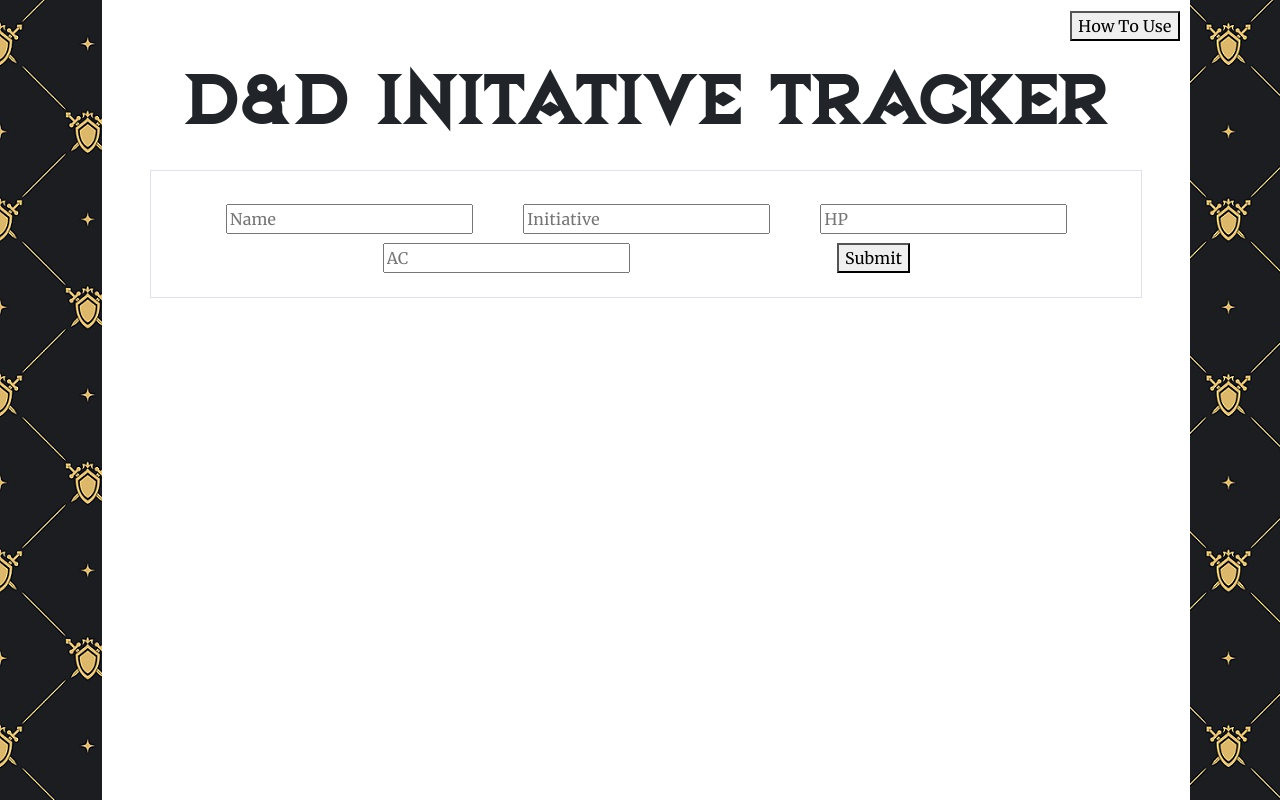
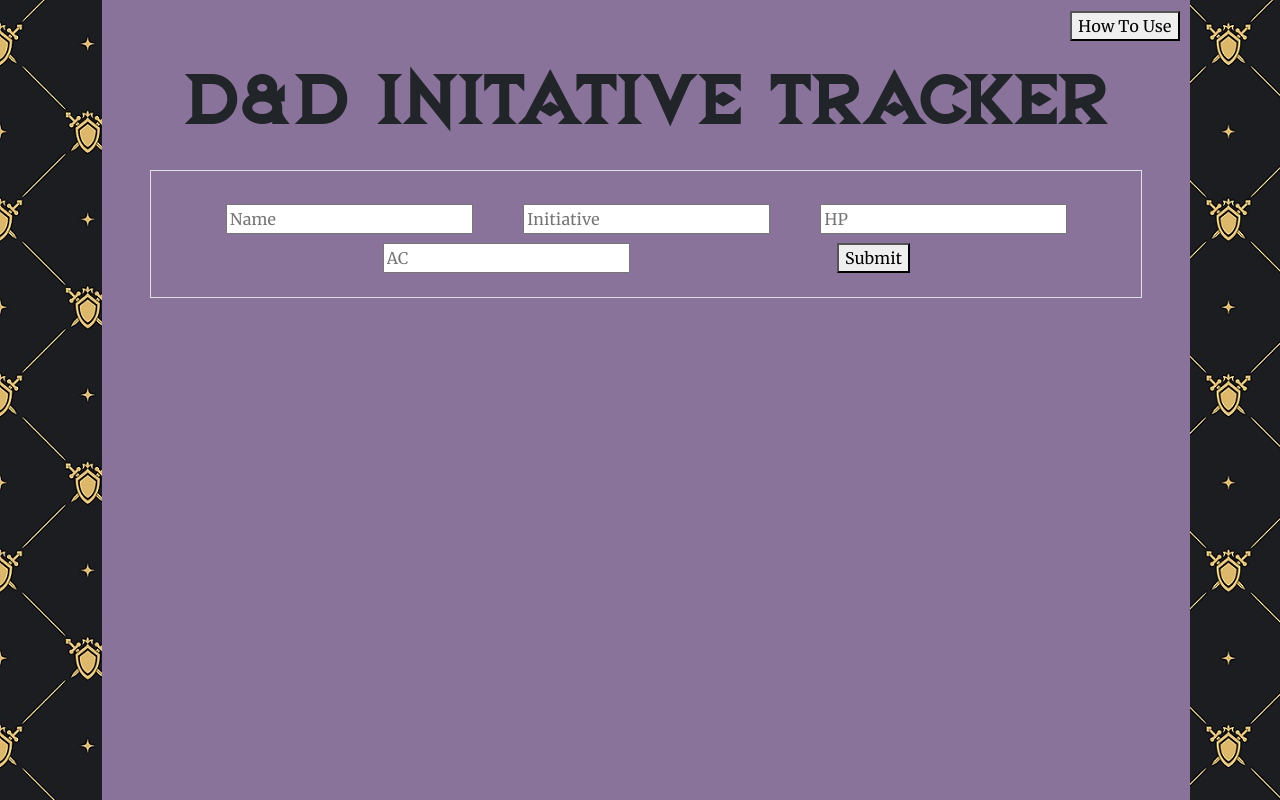
Before and after one commit to rnahill/initiative-tracker, a React (Vite) app: page / in a window 1280 px wide. Built offline with nearby package versions, Linux system fonts and the light colour scheme.

Commit message:
edited background colors

```diff
--- a/src/pages/HomePage/index.jsx
+++ b/src/pages/HomePage/index.jsx
@@ -5,6 +5,17 @@
 import CreatureBox from '../../components/CreatureBox';
 
 export default function HomePage() {
+
+const style = {
+    height: "100vh",
+    width: "85%",
+    backgroundColor: "#8A739A",
+    position:"relative",
+    left:"8%"
+
+}
+
+// #6C92DD
 
     const [formDataArray, setFormDataArray] = useState([]);
 
@@ -18,7 +29,7 @@
 
 
     return (
-    <div style={{height: "100vh", width: "85%", background: "white", position:"relative", left:"8%"}}>
+    <div style={style}>
             <div className=" d-flex justify-content-end">
                 <button className="howToBtn">
                     <Link to="/HowTo" style={{ textDecoration: 'none', color: 'black' }}>How To Use</Link>
```
